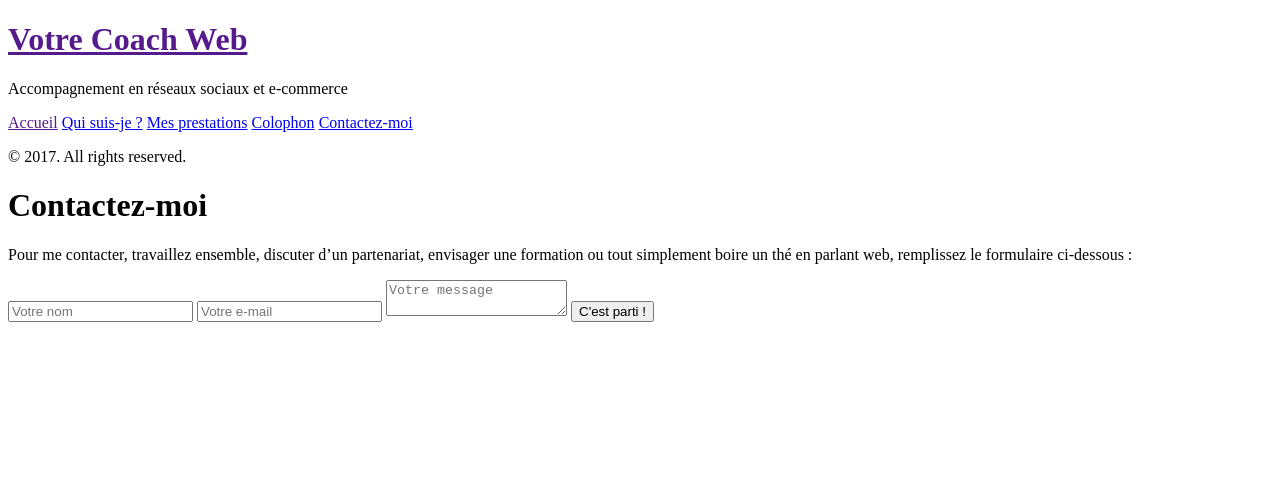
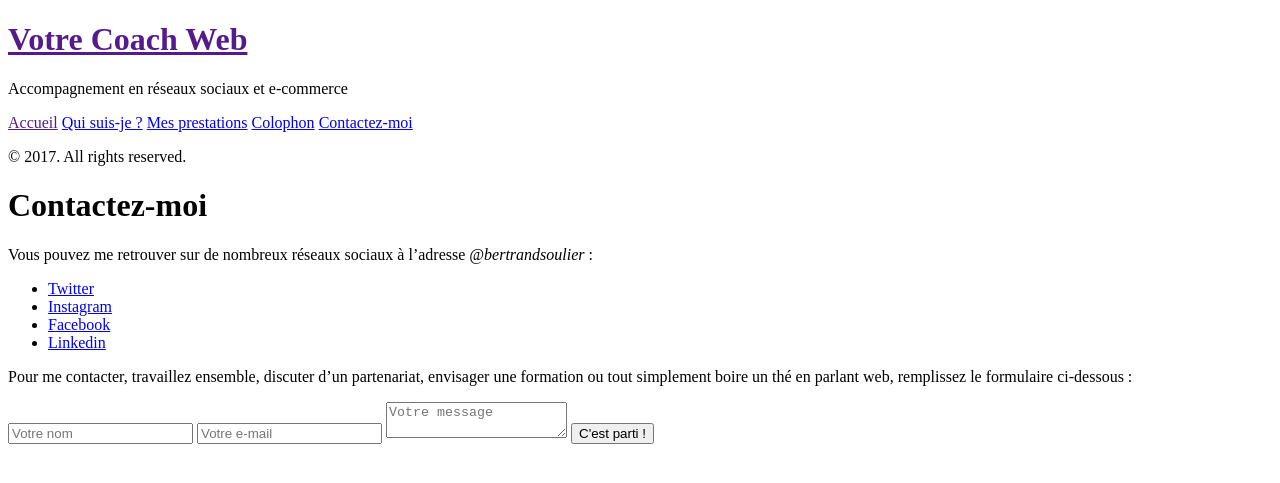
Before and after one commit to bertrandsoulier/votrecoachweb.github.io, a Jekyll site: the page built from contactez-moi.md, in a window 1280 px wide. Shown: the top 483 px of the page. Built offline with Jekyll 4.4.1, drawn with Linux system fonts in a browser that asks for light colours.

Commit message:
Maj site

```diff
--- a/contactez-moi.md
+++ b/contactez-moi.md
@@ -10,6 +10,15 @@ dansmenu: yes
 panels_data:
   - 'a:0:{}'
 ---
+
+Vous pouvez me retrouver sur de nombreux réseaux sociaux à l'adresse *@bertrandsoulier* :
+
+- [Twitter](//twitter.com/bertrandsoulier)
+- [Instagram](//instagram.com/bertrandsoulier)
+- [Facebook](//facebook.com/soulierbertrand)
+- [Linkedin](https://www.linkedin.com/in/bertrandsoulier/)
+
+
 Pour me contacter, travaillez ensemble, discuter d’un partenariat, envisager une formation ou tout simplement boire un thé en parlant web, remplissez le formulaire ci-dessous :
 
 <script type="text/javascript">
```
Also changed, not shown: 1 other file.
